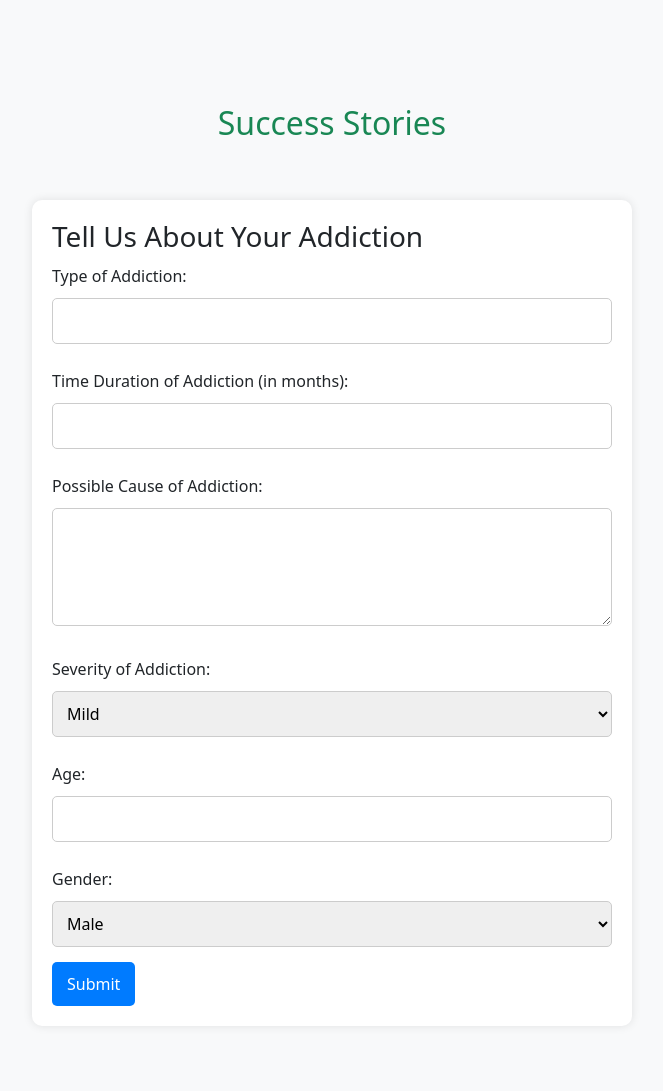
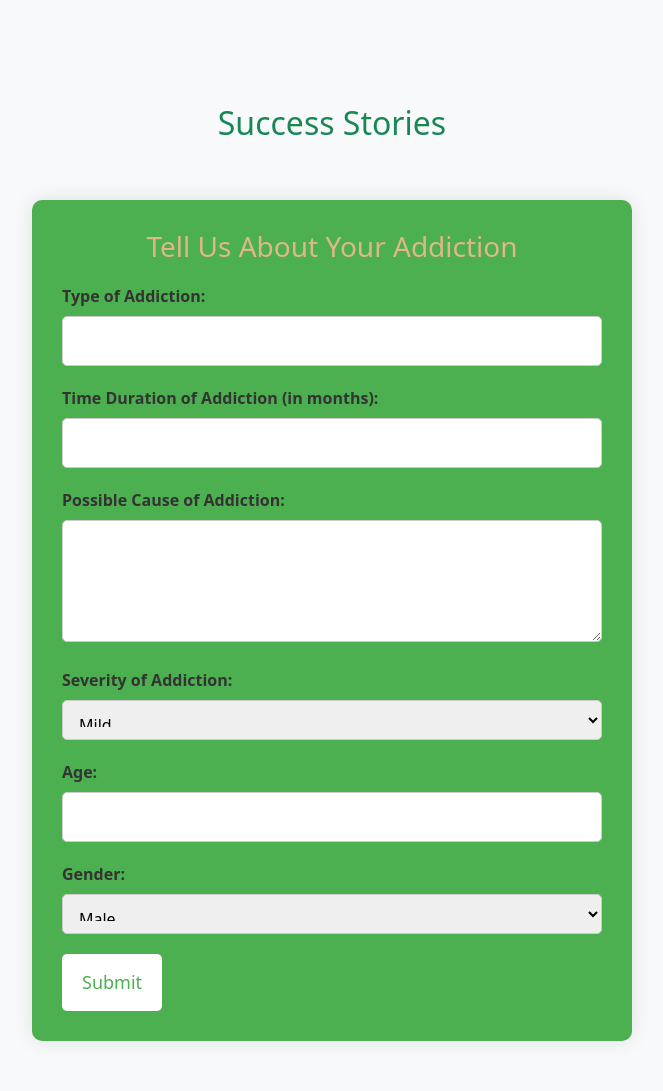
Before and after one commit to Samboja651/Addiction-Solver, a Flask app: template templates/f_stories.html in a window 1280 px wide. Shown: the part 330-1421 px from the top of the page, without its empty margins (308-971 px from the left). Before the commit the page ends 1336 px from the top, so only its background shows below. Run offline with Flask 3, Linux system fonts and the light colour scheme; the template is opened without the code that fills it, so the values that code supplies are empty.

Commit message:
updated form style

```diff
--- a/static/css/style.css
+++ b/static/css/style.css
@@ -60,42 +60,54 @@ Form Styles
 #addiction-form-section {
     max-width: 600px;
     margin: 50px auto;
-    padding: 20px;
-    background-color: #fff;
+    padding: 30px;
+    background-color: #4CAF50;
     border-radius: 10px;
-    box-shadow: 0 0 10px rgba(0, 0, 0, 0.1);
+    box-shadow: 0 0 20px rgba(0, 0, 0, 0.1);
   }
 
-  #addiction-form-section h2 {
+  #addiction-form-section h3 {
     text-align: center;
-      color: #007bff;
+    color: burlywood;
+    margin-bottom: 20px;
   }
 
   #addiction-form-section label {
     display: block;
-      margin: 10px 0;
+    margin-bottom: 8px;
+    font-weight: bold;
+    color: #333;
   }
 
   #addiction-form-section input,
   #addiction-form-section textarea,
   #addiction-form-section select {
     width: 100%;
-      padding: 10px;
-      margin-bottom: 15px;
+    padding: 12px;
+    margin-bottom: 20px;
     border: 1px solid #ccc;
     border-radius: 5px;
     box-sizing: border-box;
+    font-size: 16px;
+  }
+
+  #addiction-form-section select {
+    height: 40px;
   }
 
   #addiction-form-section button {
-      background-color: #007bff;
-      color: #fff;
-      padding: 10px 15px;
+    background-color: #fff;
+    color: #4CAF50;
+    padding: 15px 20px;
     border: none;
     border-radius: 5px;
     cursor: pointer;
+    font-size: 18px;
+    transition: background-color 0.3s ease;
   }
 
   #addiction-form-section button:hover {
-      background-color: #0056b3;
+    background-color: #e0e0e0;
+
+
   }
```
Lines whose indentation alone changed are shown as unchanged.
